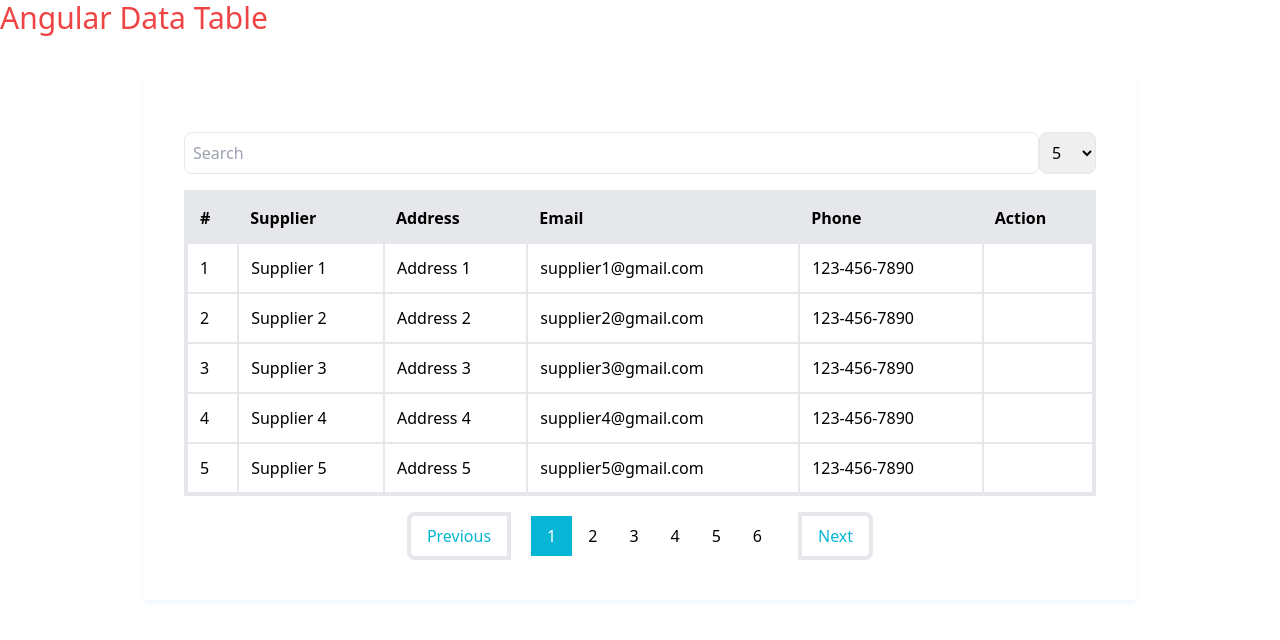
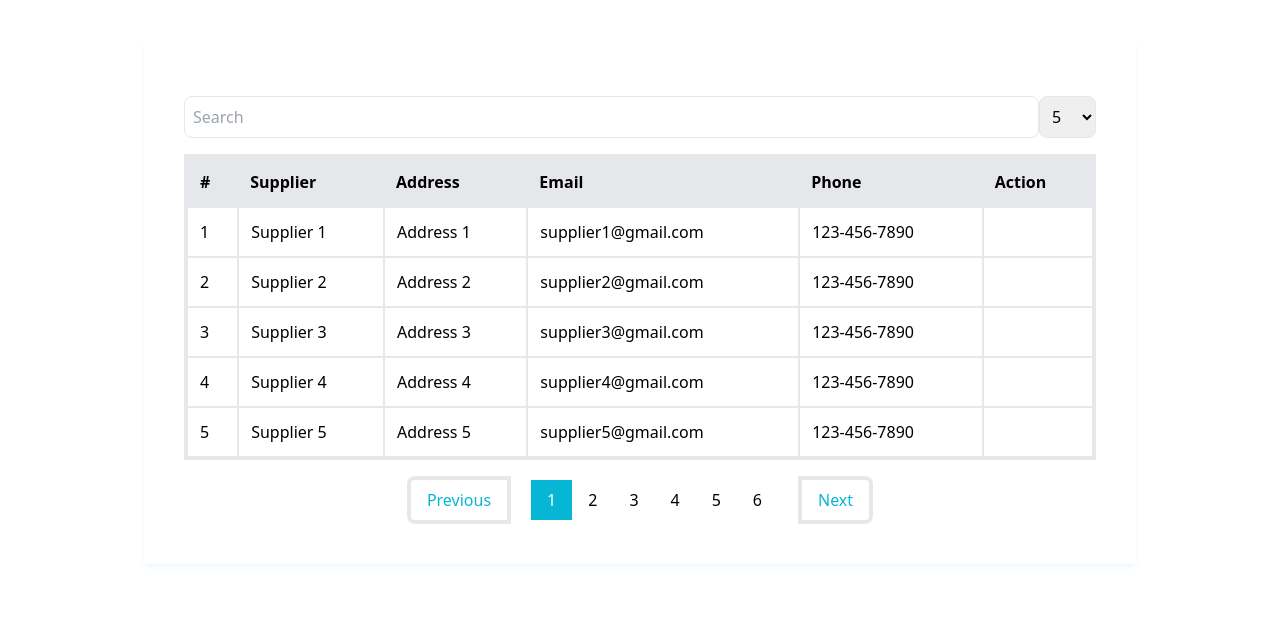
Before and after one commit to ankurinfoniti/angular-datatable, an Angular app: page / in a window 1280 px wide. Shown: the top 640 px of the page. Built offline with nearby package versions, Linux system fonts and the light colour scheme.

Commit message:
remove app title from home page

```diff
--- a/src/app/app.component.html
+++ b/src/app/app.component.html
@@ -1,3 +1 @@
-<h1 class="text-3xl text-red-500">Angular Data Table</h1>
-
 <app-data-table></app-data-table>
```
